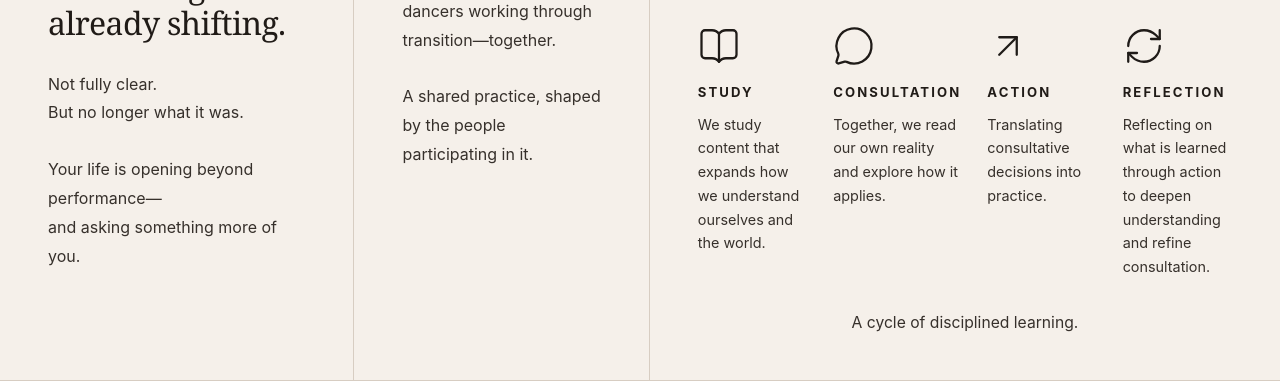
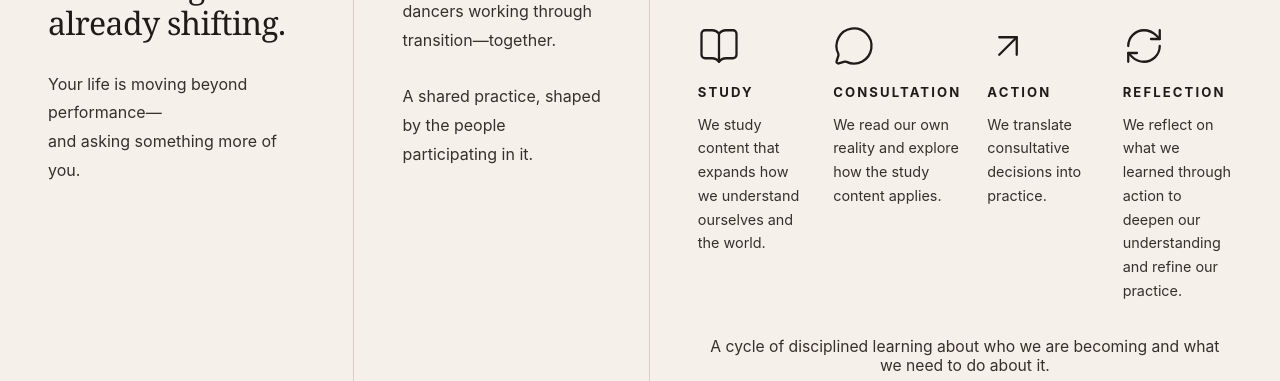
Before and after one commit to travisbirchattba/the-stage-beyond-site, a React (Vite) app: page / in a window 1280 px wide. Shown: the part 571-952 px from the top of the page. Built offline with nearby package versions, Linux system fonts and the light colour scheme.

Commit message:
Update main.jsx

```diff
--- a/src/main.jsx
+++ b/src/main.jsx
@@ -23,8 +23,7 @@ function TheStageBeyond() {
       <section className="mainGrid">
         <div className="intro panel">
           <h2>Something is already shifting.</h2>
-          <p>Not fully clear.<br />But no longer what it was.</p>
-          <p>Your life is opening beyond performance—<br />and asking something more of you.</p>
+          <p>Your life is moving beyond performance—<br />and asking something more of you.</p>
         </div>
 
         <div className="definition panel">
@@ -39,16 +38,16 @@ function TheStageBeyond() {
               We study content that expands how we understand ourselves and the world.
             </Step>
             <Step icon={<MessageCircle />} title="Consultation">
-              Together, we read our own reality and explore how it applies.
+              We read our own reality and explore how the study content applies.
             </Step>
             <Step icon={<ArrowUpRight />} title="Action">
-              Translating consultative decisions into practice.
+              We translate consultative decisions into practice.
             </Step>
             <Step icon={<RefreshCw />} title="Reflection">
-              Reflecting on what is learned through action to deepen understanding and refine consultation.
+              We reflect on what we learned through action to deepen our understanding and refine our practice.
             </Step>
           </div>
-          <p className="cycle">A cycle of disciplined learning.</p>
+          <p className="cycle">A cycle of disciplined learning about who we are becoming and what we need to do about it.</p>
         </div>
       </section>
 
```
